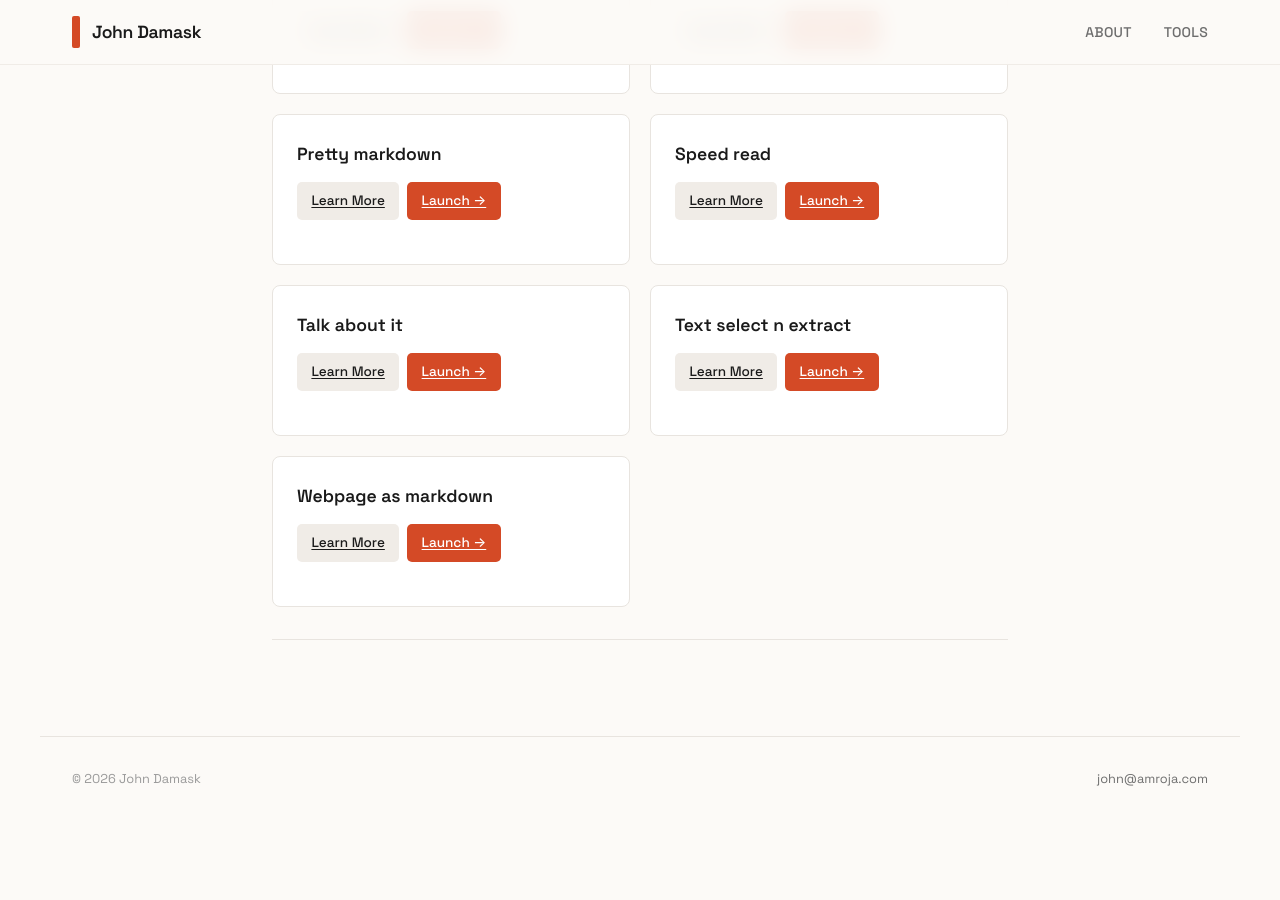
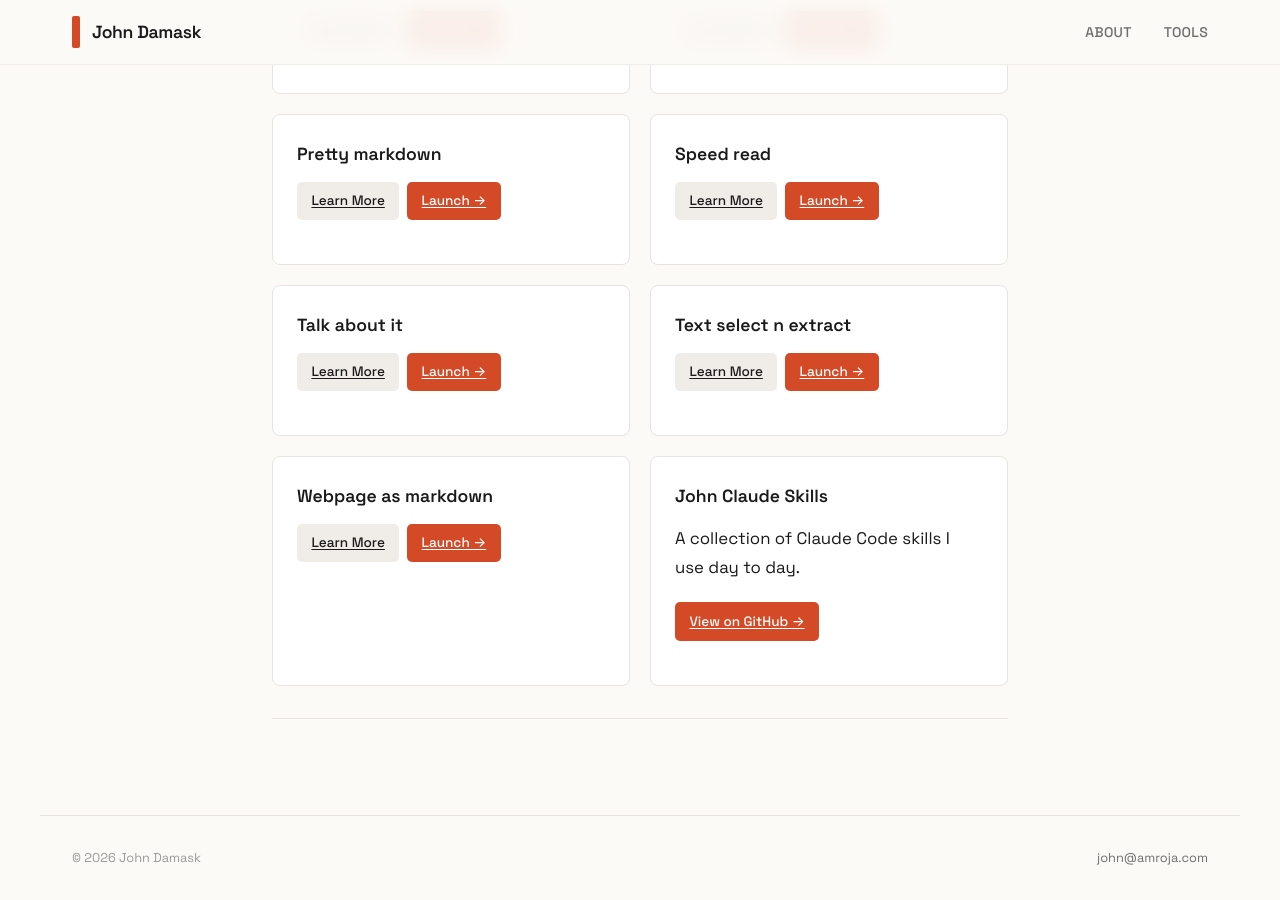
Before and after one commit to jbdamask/jbdamask.github.io, a Jekyll site: the page built from tools.md, in a window 1280 px wide and 900 px high, scrolled down 960 px. Built offline with Jekyll 4.4.1, drawn with Linux system fonts in a browser that asks for light colours; before the commit the page ends 1781 px from its top, so only the background shows below that.

Commit message:
Add John Claude Skills tool card linking to GitHub repo

```diff
--- a/tools.md
+++ b/tools.md
@@ -46,6 +46,17 @@ See my [GitHub](https://github.com/jbdamask) for source code of these and more.
   </div>
 {% endfor %}
 
+  <!-- External tools (hosted outside this site) -->
+  <div class="tool-card">
+    <h3>
+      <a href="https://github.com/jbdamask/john-claude-skills">John Claude Skills</a>
+    </h3>
+    <p>A collection of Claude Code skills I use day to day.</p>
+    <p class="tool-link">
+      <a href="https://github.com/jbdamask/john-claude-skills" class="btn btn--primary">View on GitHub →</a>
+    </p>
+  </div>
+
 {% if html_tools.size == 0 %}
   <p class="no-tools">No tools available yet. Add HTML files to the <code>tools/</code> directory to see them here!</p>
 {% endif %}
```
